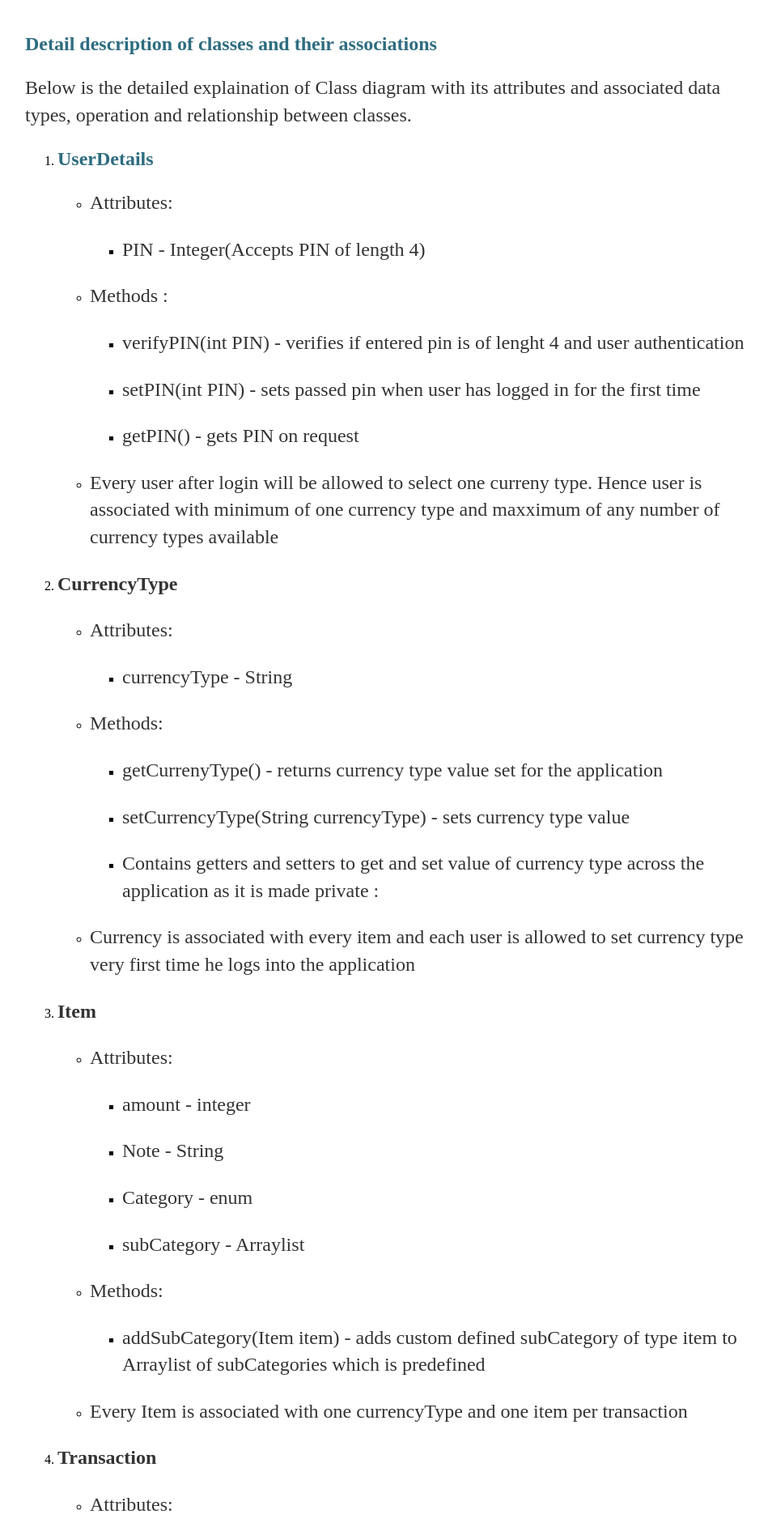
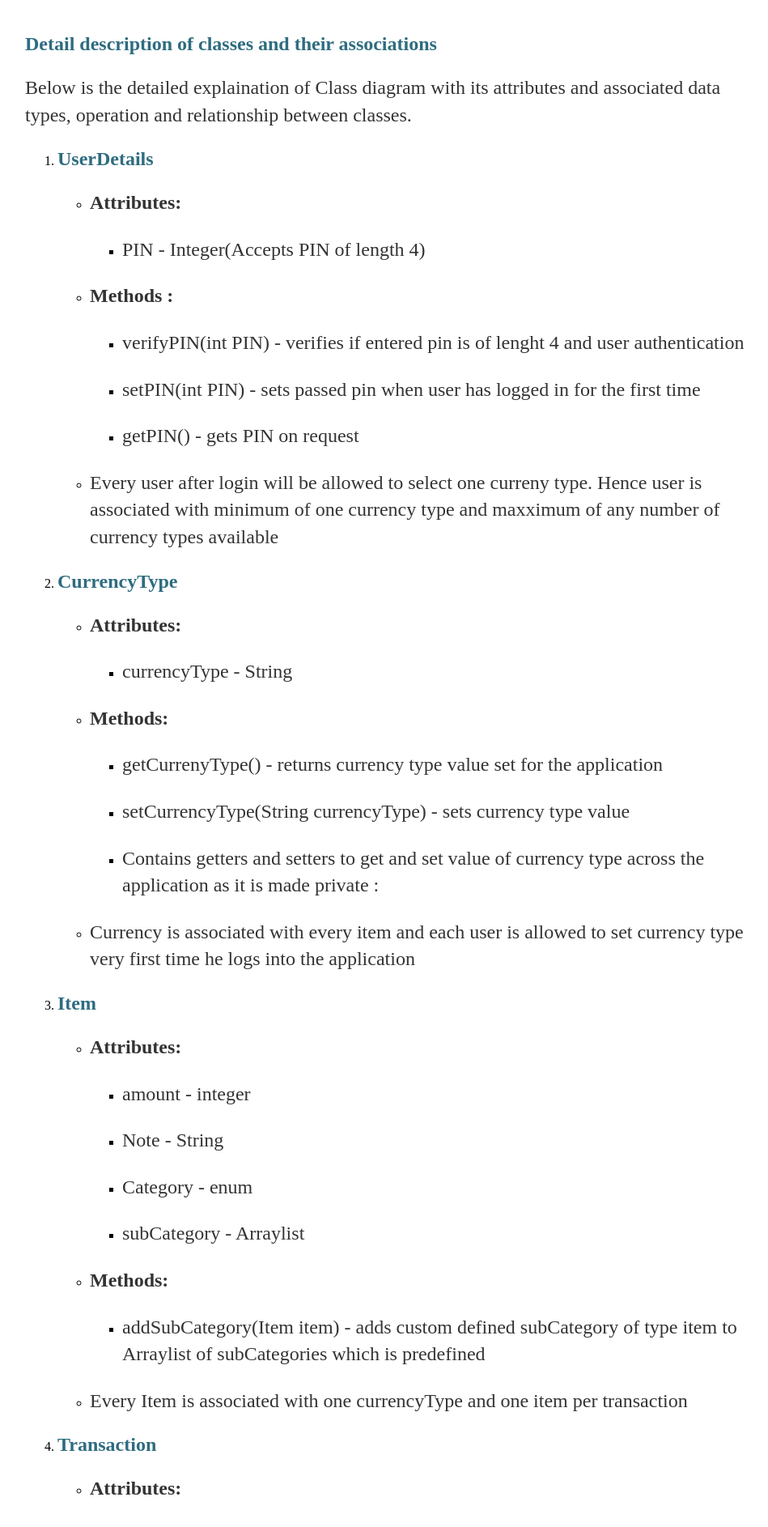
Before and after one commit to vinoth789/Money-tracker, a Jekyll site: the page built from docs/_posts/2017-05-20-SystemDesign.md, in a window 1280 px wide. Shown: the part 2923-4809 px from the top of the page at 81% size, without its empty margins (161-1110 px from the left). Built offline with Jekyll 4.4.1, drawn with Linux system fonts in a browser that asks for light colours; our own code applies the rules of GitHub Pages for plain Markdown files.

Commit message:
Update 2017-05-20-SystemDesign.md
test

```diff
--- a/docs/_posts/2017-05-20-SystemDesign.md
+++ b/docs/_posts/2017-05-20-SystemDesign.md
@@ -32,12 +32,12 @@
   <li>
      <h2 style="color: #2e6c80;">UserDetails</h2>
        <ul>
-         <li><p>Attributes: </p>
+       <li><p><b>Attributes: </b></p>
                <ul>
                   <li><p>PIN - Integer(Accepts PIN of length 4)</p></li>
               </ul>
          </li>
-         <li><p>Methods :</p>
+         <li><p><b>Methods :</b></p>
               <ul>
                   <li><p>verifyPIN(int PIN) - verifies if entered pin is of lenght 4 and user authentication</p></li>
                   <li><p>setPIN(int PIN) - sets passed pin when user has logged in for the first time</p></li>
@@ -51,14 +51,14 @@
 
 <div>
   <li>
-      <p><b>CurrencyType</b></p>
+     <h2 style="color: #2e6c80;">CurrencyType</h2>
       <ul>
-           <li><p>Attributes: </p>
+      <li><p><b>Attributes: </b></p>
                <ul>
                   <li><p>currencyType - String</p></li>
               </ul>
          </li>
-         <li><p>Methods:</p>
+         <li><p><b>Methods:</b></p>
               <ul>
                   <li><p>getCurrenyType() - returns currency type value set for the application</p></li>
                   <li><p>setCurrencyType(String currencyType) - sets currency type value</p></li>
@@ -73,9 +73,9 @@
 
 <div>
   <li>
-      <p><b>Item</b></p>
+      <h2 style="color: #2e6c80;">Item</h2>
       <ul>
-           <li><p>Attributes: </p>
+      <li><p><b>Attributes: </b></p>
                <ul>
                  <li><p>amount - integer</p></li>
                   <li><p>Note -  String</p></li>
@@ -83,7 +83,7 @@
                   <li><p>subCategory - Arraylist</p></li>
               </ul>
          </li>
-         <li><p>Methods:</p>
+         <li><p><b>Methods:</b></p>
               <ul>
                   <li><p>addSubCategory(Item item) - adds custom defined subCategory of type item to Arraylist of subCategories which is predefined </p></li>
               </ul>
@@ -96,16 +96,16 @@
 
 <div>
   <li>
-      <p><b>Transaction</b></p>
+      <h2 style="color: #2e6c80;">Transaction</h2>
       <ul>
-           <li><p>Attributes: </p>
+      <li><p><b>Attributes: </b></p>
                <ul>
                    <li><p>totalBalance - integer</p></li>
                   <li><p>totalIncome -  integer</p></li>
                   <li><p>totalExpense - integer</p></li>
               </ul>
          </li>
-         <li><p>Methods:</p>
+         <li><p><b>Methods:</b></p>
               <ul>
                   <li><p>addTransaction(Item item, String note, Category category, String subCategory) - Adds transaction for selected category and subCategory with note and amount details</p></li>
                   <li><p>Calculate() - calculates total balance, expense and income for every transaction and keeps application with updated values</p></li>
@@ -119,14 +119,14 @@
 
 <div>
   <li>
-      <p><b>TransactionManagement</b></p>
+      <h2 style="color: #2e6c80;">TransactionManagement</h2>
       <ul>
-           <li><p>Attributes: </p>
+      <li><p><b>Attributes: </b></p>
                <ul>
                  <li><p>transactionManagementInstance - TransactionManagement</p></li>
               </ul>
          </li>
-         <li><p>Methods:</p>
+         <li><p><b>Methods:</b></p>
               <ul>
                   <li><p>TransactionManagement() - Private constructor with do nothing</p></li>
                    <li><p>getInstance() - Checks if the instance of transaction management class exists, if exists then returns same instance else it will create an instance and returns it</p></li>
@@ -141,16 +141,16 @@
 
 <div>
   <li>
-      <p><b>Report</b></p>
+  <h2 style="color: #2e6c80;">Report</h2>
        <ul>
-         <li><p>Attributes: </p>
+       <li><p><b>Attributes: </b></p>
                <ul>
                   <li><p>startDate - Date</p></li>
                   <li><p>endDate -  Date</p></li>
                   <li><p>Category - enum</p></li>
               </ul>
          </li>
-         <li><p>Methods :</p>
+         <li><p><b>Methods :</b></p>
               <ul>
                   <li><p>generateReport(startDate Date, endDate Date) - Generates report based on the given range of date values</p></li>
                   <li><p>generateReport(Category category) - Generates report based on the selected category value</p></li>
@@ -166,7 +166,7 @@
 
  <div>
  <li>
- <p><b>Enumerations </b></p>
+ <h2 style="color: #2e6c80;">Enumerations </h2>
     <ul>
         <li><p>Category enum contains value income and expense</p></li>
         <li><p>Currency enum contains various currency values</p></li>
@@ -180,7 +180,7 @@
 
 
 <div>
-    <h2 style="color: #2e6c80; text-decoration:underline;">Design Pattern </h2>
+    <h1 style="color: #2e6c80; text-decoration:underline; text-align:center;">Design Pattern </h1>
     <p>Design pattern is one of the best practices applied in object oriented programming. It provides standard terminology and are specific to certain scenarios.</p>
     <p>Our Money Tracker application will be built on creational pattern i.e, <b>Singleton Pattern</b> and can also include <b>Model-View-Controller pattern</b></p>
         <h2 style="color: #2e6c80;">Below scenario shows how Signleton pattern and MVC pattern can be applied for Money Tracker app </h2>
@@ -203,7 +203,7 @@
 </div>
 
 <div>
-<h2 style="color: #2e6c80; text-decoration:underline;">Development Stratergies </h2>
+<h1 style="color: #2e6c80; text-decoration:underline; text-align:center;">Development Stratergies </h1>
 <ul>
     <li><p>All user stories are broken down into several Epics and logged in Backlog</p></li>
     <li><p>Weekly SPRINT will be followed</p></li>
@@ -223,7 +223,7 @@
 </div>
 
 <div>
-<h2 style="color: #2e6c80; text-decoration:underline;">Key changes in project requirement </h2>
+<h1 style="color: #2e6c80; text-decoration:underline; text-align:center;">Key changes in project requirement </h1>
 <ul>
     <li><p>Change in currency type for existing transaction was discarded as it requires currency conversion calculation on fly. Now user will be allowed to select currency only during launch of application for the 1st time</p></li>
     <li><p>Authenticating user by username and password was replaced by 4-digit PIN </p></li>
```
